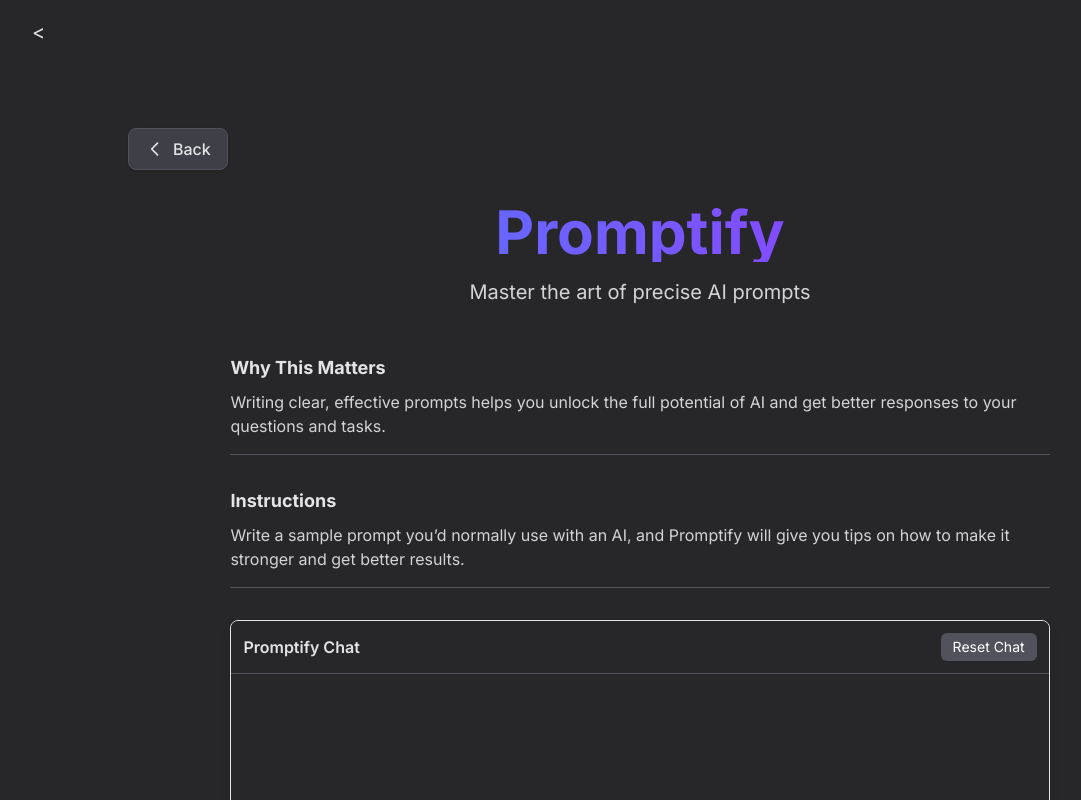
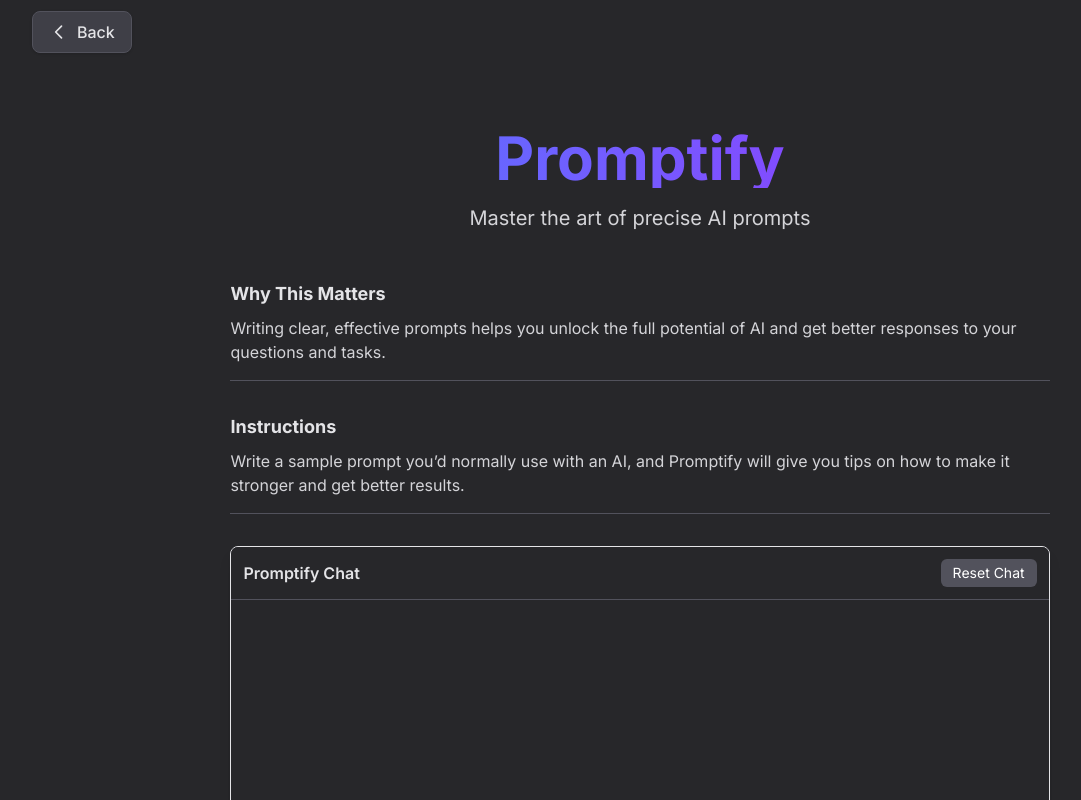
Before and after one commit to obtain-ai/obtain, a SvelteKit app: page /promptify in a window 1280 px wide. Shown: the top 800 px of the page, without its empty margins (0-1081 px from the left). Built offline with nearby package versions, Linux system fonts and the light colour scheme.

Commit message:
Replace duplicate back buttons with single BackButton in layout

```diff
--- a/src/routes/+layout.svelte
+++ b/src/routes/+layout.svelte
@@ -4,6 +4,7 @@
 	import { fly } from 'svelte/transition';
 	import { beforeNavigate, afterNavigate } from '$app/navigation';
 	import { tick } from 'svelte';
+	import BackButton from '$lib/ui/BackButton.svelte';
 
 	let { children } = $props();
 
@@ -40,7 +41,9 @@
 		<div in:fly={{ x: 300, duration: 300 }} out:fly={{ x: -300, duration: 300 }} class="relative">
 			<div class="relative flex items-center justify-center">
 				{#if $page.url.pathname != '/'}
-					<a class="absolute left-8 text-xl" href="/"> &lt </a>
+					<div class="absolute left-8">
+						<BackButton href="/" />
+					</div>
 				{/if}
 				<header class="p-8 text-center">
 					<h1 class="title">{$page.data.title ?? 'Default Title'}</h1>
--- a/src/routes/promptify/+page.svelte
+++ b/src/routes/promptify/+page.svelte
@@ -1,7 +1,6 @@
 <script lang="ts">
 	import InfoDisplay from '$lib/ui/InfoDisplay.svelte';
 	import PromptifyChat from '$lib/ui/PromptifyChat.svelte';
-	import BackButton from '$lib/ui/BackButton.svelte';
 </script>
 
 <svelte:head>
@@ -12,10 +11,6 @@
 <div class="min-h-screen bg-zinc-800 text-zinc-200 w-full">
 	<!-- Wrapper that maintains 80% width at all screen sizes -->
 	<div class="w-[80%] mx-auto py-16">
-		<!-- Back Button -->
-		<div class="mb-8">
-			<BackButton href="/" />
-		</div>
 		<!-- Header section with title and tagline -->
 		<header class="text-center mb-12">
 			<!-- Gradient title -->
```
